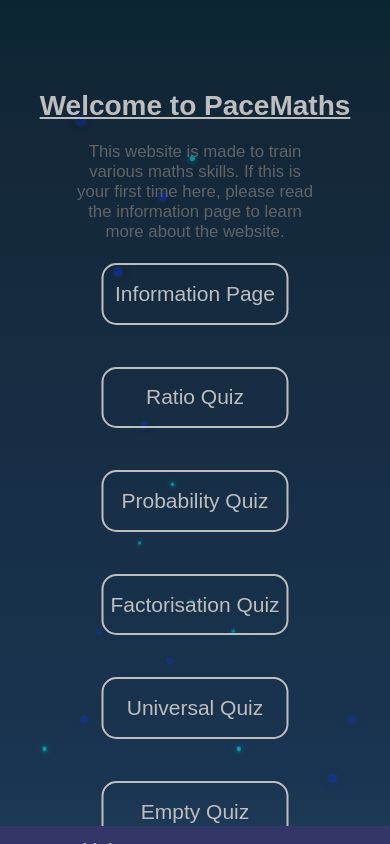
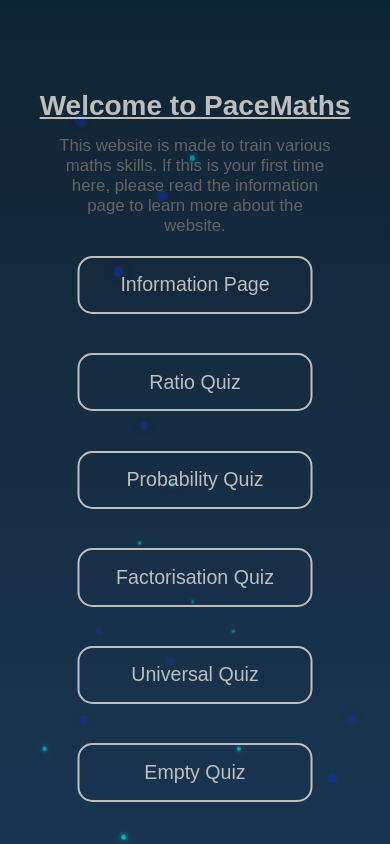
Before and after one commit to KashiCode/GCSE-Maths-Quiz, a React (Create React App) app: page / in a window 390 px wide. Both pictures are taken after a click on the element "Return to Homepage". Shown: the top 844 px of the page. Built offline with nearby package versions, Linux system fonts and the light colour scheme.

Commit message:
responsivness of main menu updated

```diff
--- a/src/css/mainMenu.module.css
+++ b/src/css/mainMenu.module.css
@@ -66,7 +66,7 @@
     color: rgb(190, 190, 190);
     font-size: 2.5rem;
     font-weight: bold;
-    margin-bottom: 20px;
+    margin-bottom: 0.5em;
     text-decoration: underline;
 }
 
@@ -107,7 +107,7 @@
 @media (max-width: 600px) {
     /*Size of background overall works better now*/
     .background{
-        min-height: 79em;
+        min-height: 84em;
         height: 100vh;
     }
 
@@ -117,15 +117,23 @@
         top: 5em;
     }
 
+    .text{
+        font-size: 1.2em;
+        width: 90%;
+    }
+
     /*Improvements to the elements of the main menu within the container*/
     .mainMenuContainer h1{
         font-size: 2rem;
     }
     .button{
-        font-size: 1.5em;
+        font-size: 1.4em;
     }
-    .text{
-        font-size: 1.2em;
+}
+
+@media (max-width: 550px) {
+    .button{
+        font-size: 1.4em;
+        width: 12em;
     }
-
 }
```
